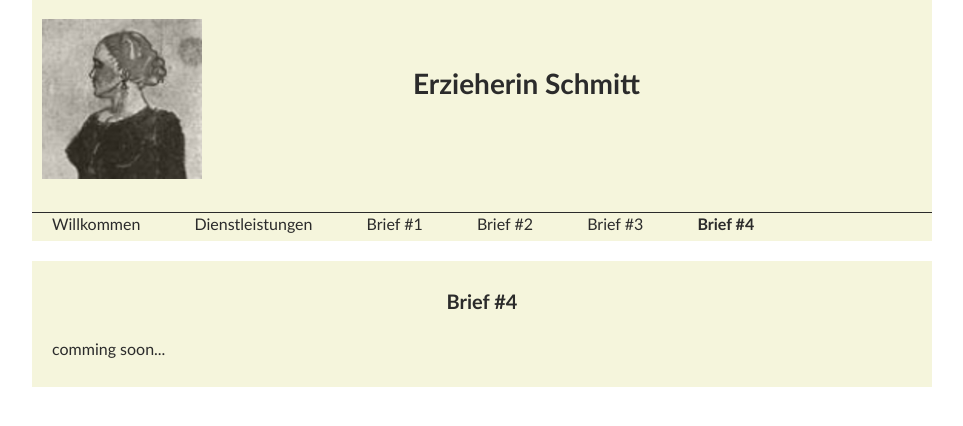
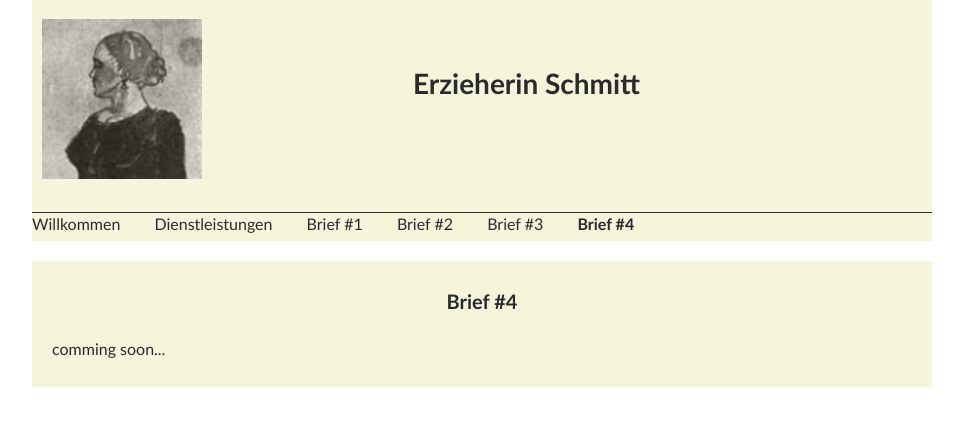
Before and after one commit to richardtraindl/tierarztpraxis-kaiserstrasse.at, a Jekyll site: the page built from xyz123/Schmitt/brief4.html, in a window 1280 px wide. Shown: the top 426 px of the page, without its empty margins (158-1121 px from the left). Built offline with Jekyll 4.4.1, drawn with Linux system fonts in a browser that asks for light colours.

Commit message:
customize

```diff
--- a/styles/guestall.css
+++ b/styles/guestall.css
@@ -69,6 +69,7 @@ nav li {
     list-style-type: none;
     display: inline;
     font-size: 16px;
+    margin: 0px 0px 0px 0px;
     padding: 0px 30px 0px 0px;
 }
 
```
